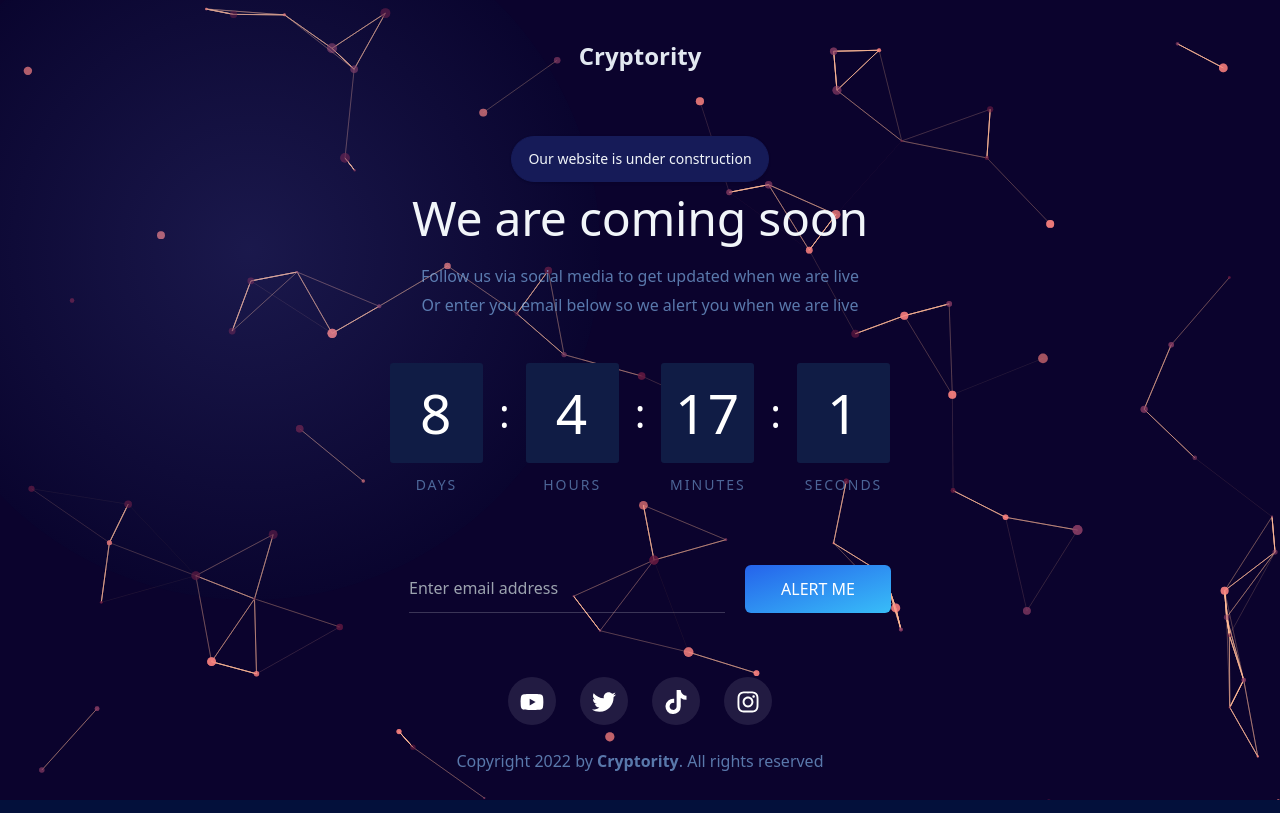
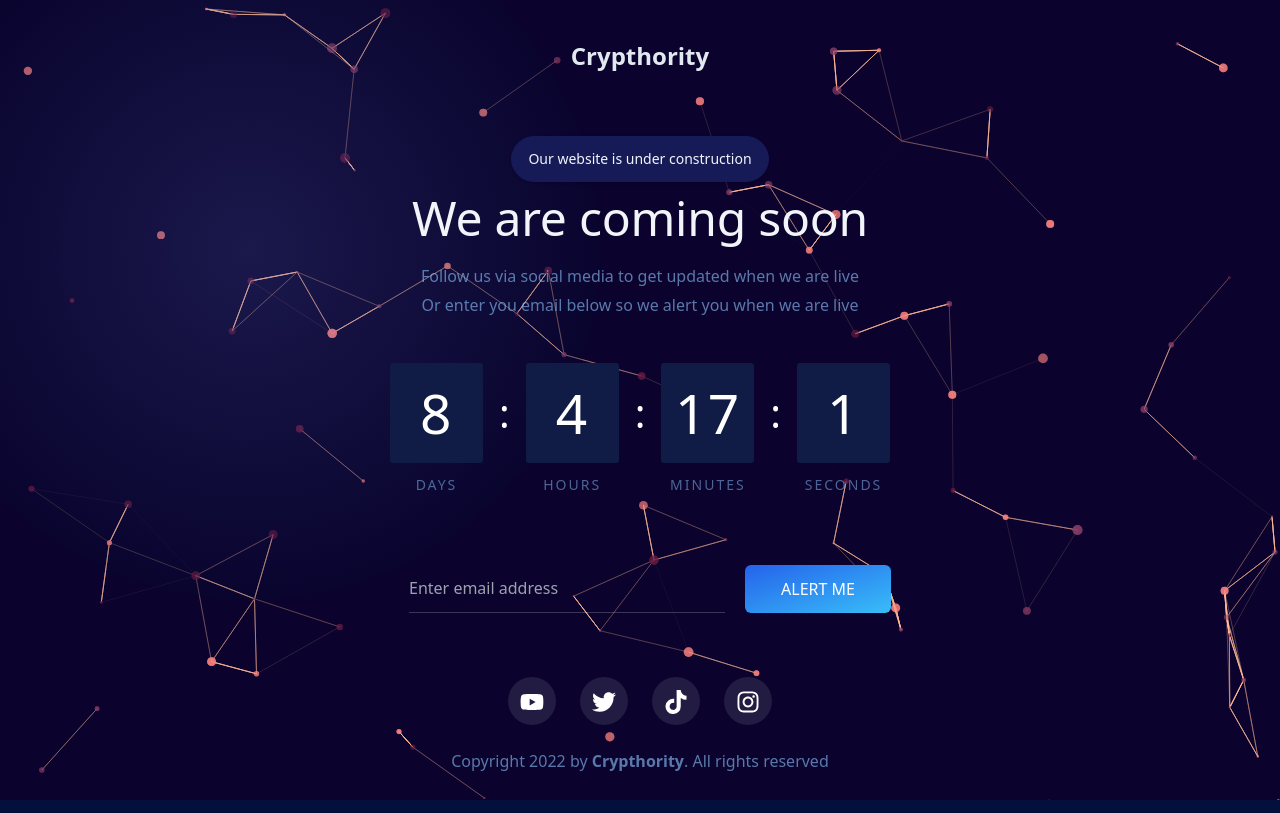
Before and after one commit to Onihani/crypthority-cooming-soon, a Next.js app: page / in a window 1280 px wide. Built offline with nearby package versions, Linux system fonts and the light colour scheme.

Commit message:
fixed name typo

```diff
--- a/pages/index.js
+++ b/pages/index.js
@@ -44,11 +44,11 @@ function Home() {
             "-webkit-box-align": "center",
           }}
         >
-          {/* Cryptority Logo */}
+          {/* Crypthority Logo */}
           <div className="pt-10 text-center z-50">
             <a href="#">
               <h4 className="text-slate-200 font-semibold text-xl md:text-2xl">
-                Cryptority
+                Crypthority
               </h4>
             </a>
           </div>
@@ -373,7 +373,7 @@ function Home() {
               style={{ color: "rgba(142, 199, 255, 0.6)" }}
             >
               <span>
-                Copyright {new Date().getFullYear()} by <b>Cryptority</b>. All
+                Copyright {new Date().getFullYear()} by <b>Crypthority</b>. All
                 rights reserved
               </span>
             </p>
```
